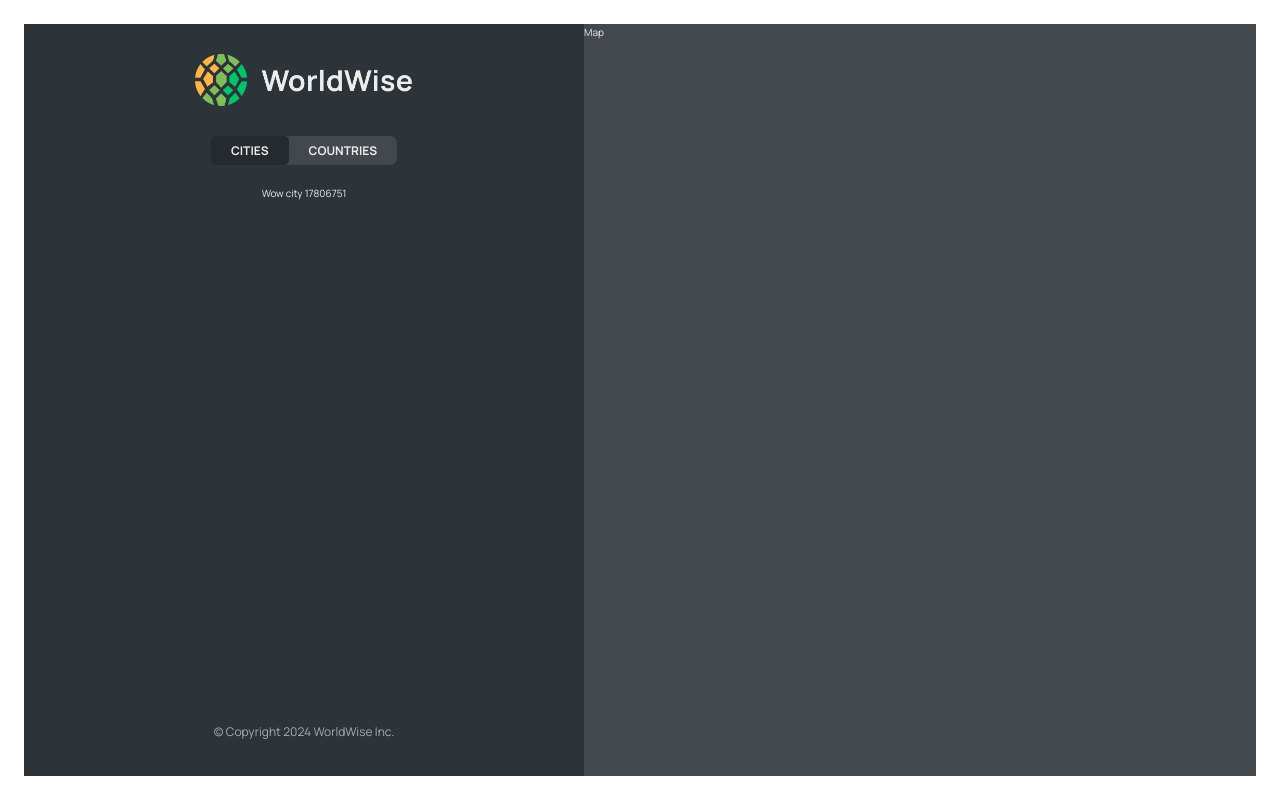
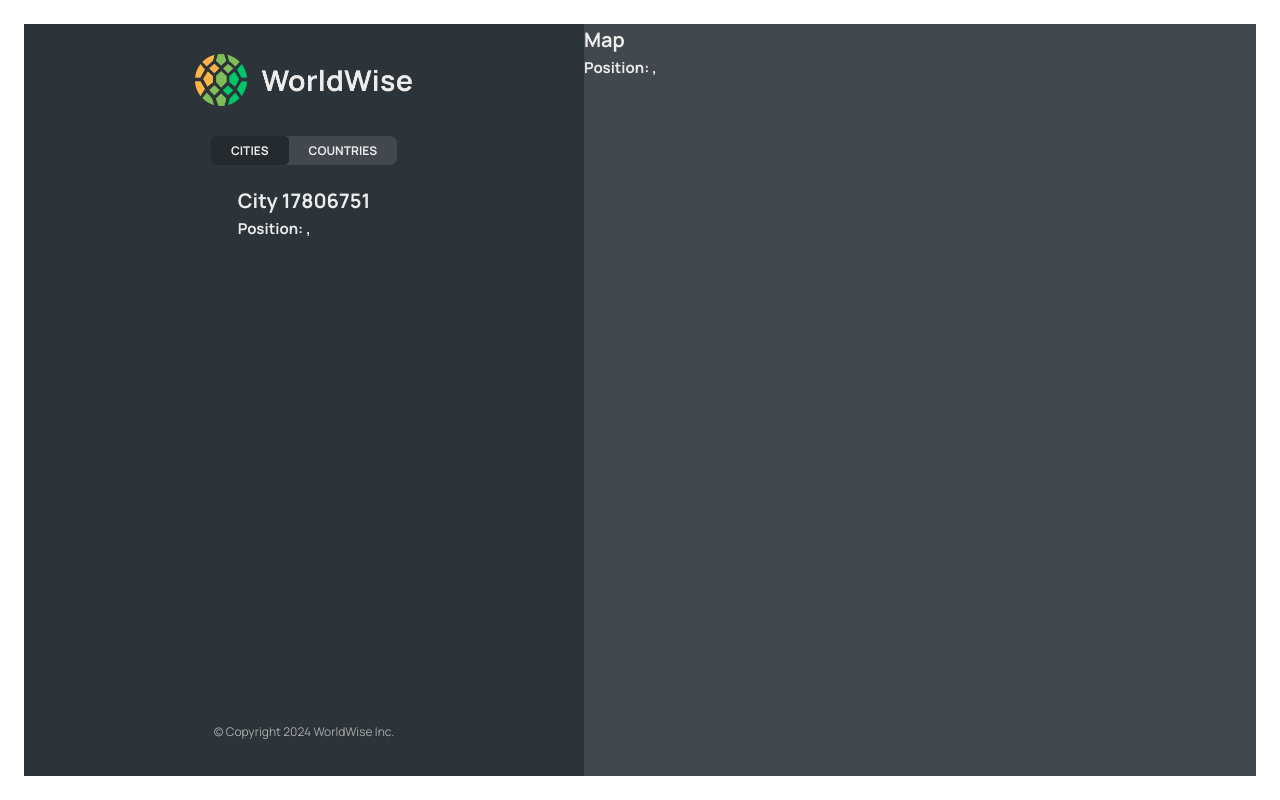
Before and after one commit to StasMasevych/WorldWise-React, a React (Vite) app: page /app/cities/17806751 in a window 1280 px wide. Built offline with nearby package versions, Linux system fonts and the light colour scheme; data requests are answered from the project's data file.

Commit message:
adding query string to route

```diff
--- a/src/components/City.jsx
+++ b/src/components/City.jsx
@@ -1,4 +1,4 @@
-import { useParams } from "react-router-dom";
+import { useParams, useSearchParams } from "react-router-dom";
 import styles from "./City.module.css";
 
 const formatDate = (date) =>
@@ -11,6 +11,11 @@ const formatDate = (date) =>
 
 function City() {
   const { id } = useParams();
+  const [searchParams, setSearchParams] = useSearchParams();
+
+  const lat = searchParams.get("lat");
+  const lng = searchParams.get("lng");
+
   // TEMP DATA
   const currentCity = {
     cityName: "Lisbon",
@@ -21,7 +26,14 @@ function City() {
 
   const { cityName, emoji, date, notes } = currentCity;
 
-  return <p>Wow city {id}</p>;
+  return (
+    <div>
+      <h1>City {id}</h1>
+      <h2>
+        Position: {lat}, {lng}
+      </h2>
+    </div>
+  );
 
   /* return (
     <div className={styles.city}>
--- a/src/components/CityItem.jsx
+++ b/src/components/CityItem.jsx
@@ -11,10 +11,14 @@ function CityItem({ city }) {
     }).format(new Date(date));
 
   console.log(city);
-  const { cityName, date, emoji, id } = city;
+  const { cityName, date, emoji, id, position } = city;
+
   return (
     <li>
-      <Link className={styles.cityItem} to={`${id}`}>
+      <Link
+        className={styles.cityItem}
+        to={`${id}?lat=${position.lat}&lng=${position.lng}`}
+      >
         {" "}
         {/* add id to the end of current url app/cities */}
         <span className={styles.emoji}>{emoji}</span>
--- a/src/components/Map.jsx
+++ b/src/components/Map.jsx
@@ -1,7 +1,20 @@
+import { useSearchParams } from "react-router-dom";
 import styles from "./Map.module.css";
 
 function Map() {
-  return <div className={styles.mapContainer}>Map</div>;
+  const [searchParams, setSearchParams] = useSearchParams();
+
+  const lat = searchParams.get("lat");
+  const lng = searchParams.get("lng");
+
+  return (
+    <div className={styles.mapContainer}>
+      <h1>Map</h1>
+      <h2>
+        Position: {lat}, {lng}
+      </h2>
+    </div>
+  );
 }
 
 export default Map;
```
